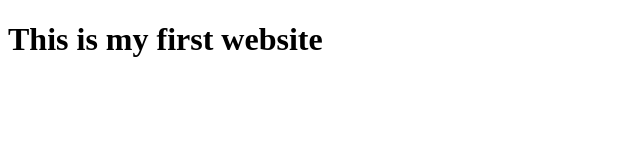
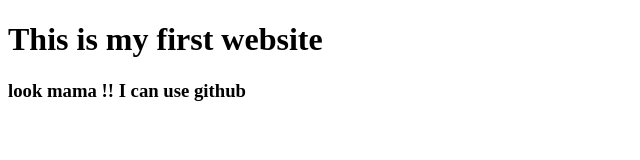
Before and after one commit to Tareqweb/my-first-website, a plain HTML site: page index.html in a window 1280 px wide. Shown: the whole page, without its empty margins (0-640 px from the left). Drawn offline with Linux system fonts and the light colour scheme.

Commit message:
learn github

```diff
--- a/index.html
+++ b/index.html
@@ -7,5 +7,6 @@
 </head>
 <body>
     <h1>This is my first website</h1>
+    <h3>look mama !! I can use github</h3>
 </body>
 </html>
```
